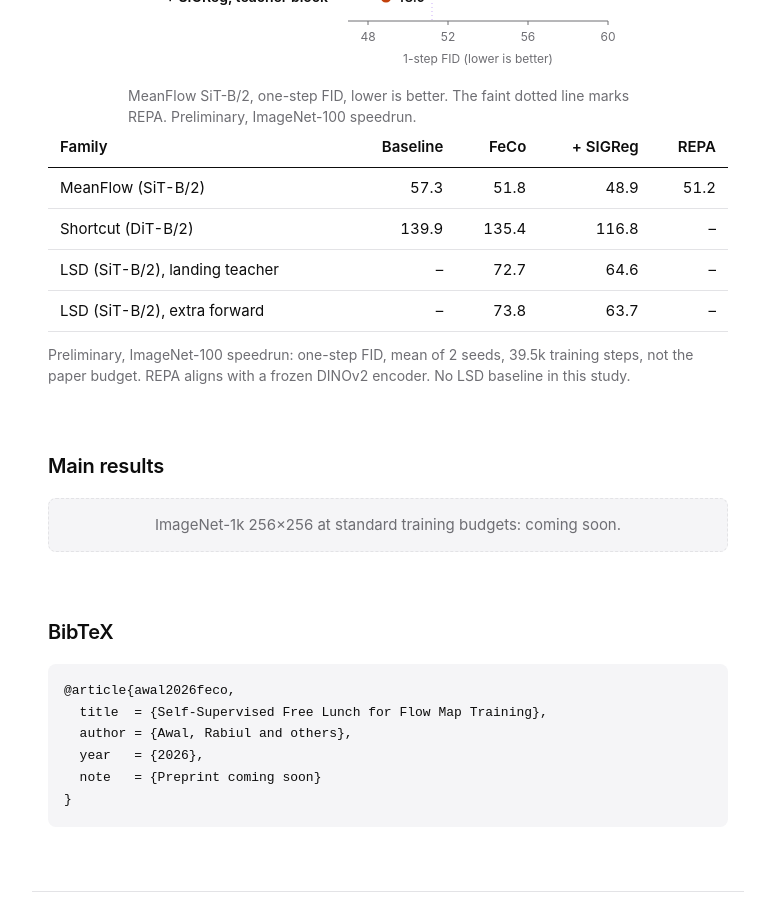
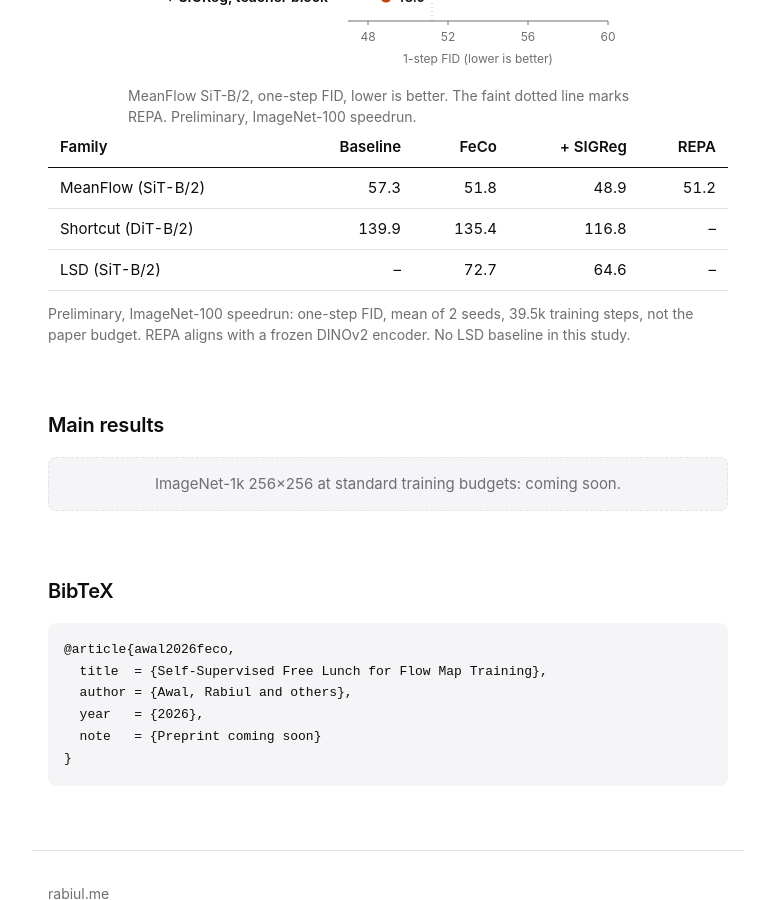
Before and after one commit to rabiulcste/rabiulcste.github.io, a Jekyll site: the page built from feco/index.html, in a window 1280 px wide and 900 px high, scrolled down 4427 px. Shown: the whole window, without its empty margins (252-1027 px from the left). Built offline with Jekyll 4.4.1, drawn with Linux system fonts in a browser that asks for light colours.

Commit message:
Drop the extra-forward LSD row from the FeCo results

```diff
--- a/feco/index.html
+++ b/feco/index.html
@@ -298,8 +298,7 @@ bibtex: |
             <tbody>
                 <tr><td>MeanFlow (SiT-B/2)</td><td>57.3</td><td>51.8</td><td>48.9</td><td>51.2</td></tr>
                 <tr><td>Shortcut (DiT-B/2)</td><td>139.9</td><td>135.4</td><td>116.8</td><td>&ndash;</td></tr>
-                <tr><td>LSD (SiT-B/2), landing teacher</td><td>&ndash;</td><td>72.7</td><td>64.6</td><td>&ndash;</td></tr>
-                <tr><td>LSD (SiT-B/2), extra forward</td><td>&ndash;</td><td>73.8</td><td>63.7</td><td>&ndash;</td></tr>
+                <tr><td>LSD (SiT-B/2)</td><td>&ndash;</td><td>72.7</td><td>64.6</td><td>&ndash;</td></tr>
             </tbody>
         </table>
     </div>
```
